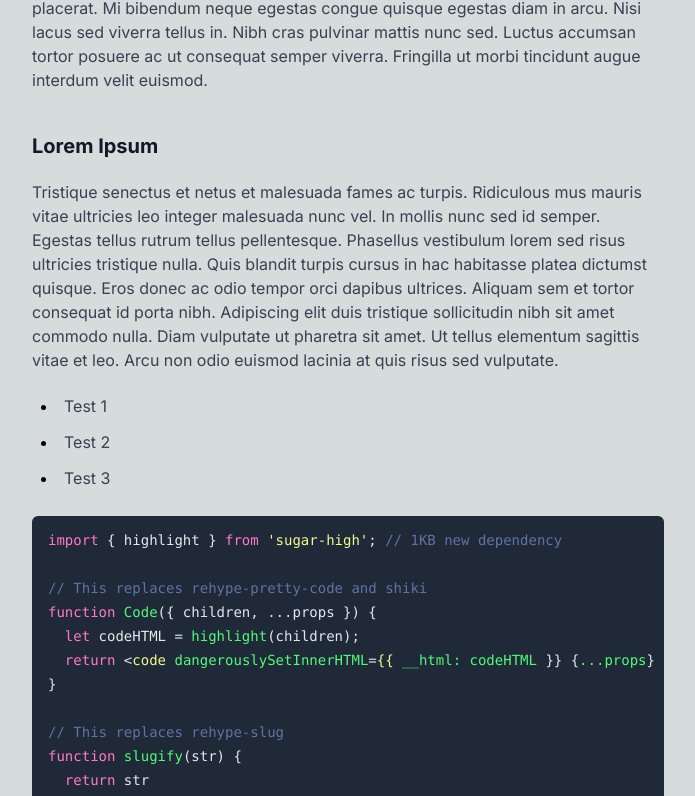
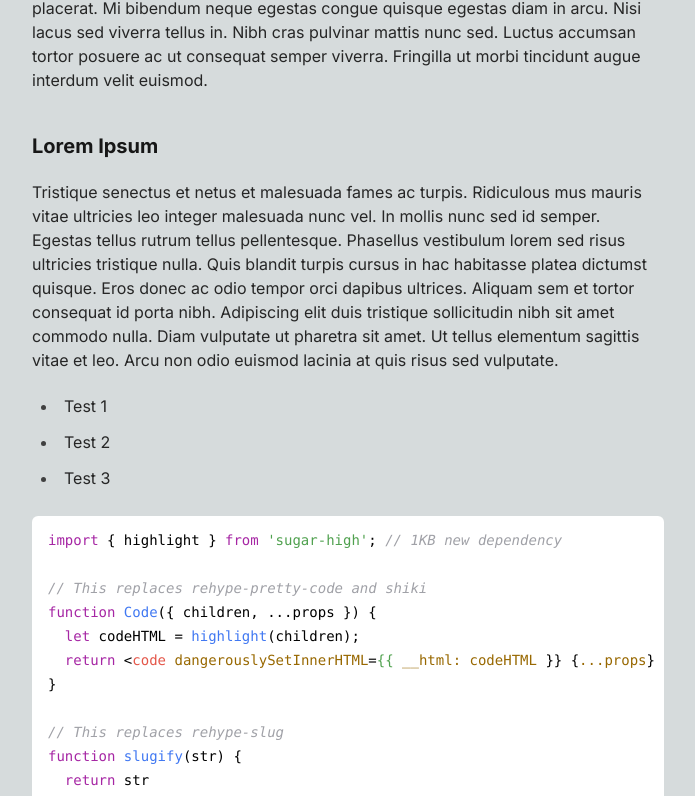
Before and after one commit to Lemon2ee/lemon2ee.dev, a Next.js app: page /blog/dynamic-routing in a window 1280 px wide. Shown: the part 460-1256 px from the top of the page, without its empty margins (292-987 px from the left). Built offline with nearby package versions, Linux system fonts and the light colour scheme.

Commit message:
making color to extend the default colors

```diff
--- a/app/blog/[slug]/page.tsx
+++ b/app/blog/[slug]/page.tsx
@@ -12,7 +12,7 @@ export default async function Blog({
     () => import("@/_posts/" + blogPostName + ".mdx"),
   );
   return (
-    <article className={"prose dark:prose-code:bg-black"}>
+    <article className={"prose prose-custom dark:prose-invert"}>
       <MyComponent />
     </article>
   );
--- a/app/components/mdx/Code.tsx
+++ b/app/components/mdx/Code.tsx
@@ -1,7 +1,7 @@
 import hljs from "highlight.js";
 // Find a better way of pre-process this on the server side
-import "./dracula.css";
-
+// import "./code.css";
+import "./code.css";
 // this part of the website uses a custom theme css, so we need to adapt the dark theme differently (i.e. directly
 // in the css file)
 // right now I think this is not a bad way of implementing this, because we can modify the theme easily
--- a/app/components/mdx/Heading.tsx
+++ b/app/components/mdx/Heading.tsx
@@ -1,22 +1,20 @@
-const DarkStyle: string = "dark:text-amber-50";
-
 export const Heading = {
   H1: ({ children }: any) => (
-    <h1 className={"text-2xl font-bold" + DarkStyle}>{children}</h1>
+    <h1 className={"text-2xl font-bold"}>{children}</h1>
   ),
   H2: ({ children }: any) => (
-    <h2 className={"text-xl font-bold" + DarkStyle}>{children}</h2>
+    <h2 className={"text-xl font-bold"}>{children}</h2>
   ),
   H3: ({ children }: any) => (
-    <h2 className={"text-lg font-bold" + DarkStyle}>{children}</h2>
+    <h2 className={"text-lg font-bold"}>{children}</h2>
   ),
   H4: ({ children }: any) => (
-    <h2 className={"text-md font-bold" + DarkStyle}>{children}</h2>
+    <h2 className={"text-md font-bold"}>{children}</h2>
   ),
   H5: ({ children }: any) => (
-    <h2 className={"text-sm font-bold" + DarkStyle}>{children}</h2>
+    <h2 className={"text-sm font-bold"}>{children}</h2>
   ),
   H6: ({ children }: any) => (
-    <h2 className={"text-xs font-bold" + DarkStyle}>{children}</h2>
+    <h2 className={"text-xs font-bold"}>{children}</h2>
   ),
 };
--- a/app/components/mdx/List.tsx
+++ b/app/components/mdx/List.tsx
@@ -1,15 +1,7 @@
 export function CustomUnorderedList({ children }: any) {
-  return (
-    <ul className="list-outside list-disc marker:text-black dark:marker:text-amber-50 dark:text-amber-50">
-      {children}
-    </ul>
-  );
+  return <ul className="list-outside list-disc">{children}</ul>;
 }
 
 export function CustomOrderedList({ children }: any) {
-  return (
-    <ul className="list-outside list-decimal marker:text-black dark:marker:text-amber-50 dark:text-amber-50">
-      {children}
-    </ul>
-  );
+  return <ul className="list-outside list-decimal">{children}</ul>;
 }
--- a/app/components/mdx/Paragraph.tsx
+++ b/app/components/mdx/Paragraph.tsx
@@ -1,9 +1,5 @@
 function Para({ children }: any) {
-  return (
-    <p className="text-gray-700 my-4 text-base dark:text-amber-50">
-      {children}
-    </p>
-  );
+  return <p className="my-4 text-base">{children}</p>;
 }
 
 export default Para;
--- /dev/null
+++ b/app/components/mdx/code.css
@@ -0,0 +1,187 @@
+pre code.hljs {
+    display: block;
+    overflow-x: auto;
+    padding: 1em
+}
+
+code.hljs {
+    padding: 3px 5px
+}
+
+/*
+
+Atom One Light by Daniel Gamage
+Original One Light Syntax theme from https://github.com/atom/one-light-syntax
+
+base:    #fafafa
+mono-1:  #383a42
+mono-2:  #686b77
+mono-3:  #a0a1a7
+hue-1:   #0184bb
+hue-2:   #4078f2
+hue-3:   #a626a4
+hue-4:   #50a14f
+hue-5:   #e45649
+hue-5-2: #c91243
+hue-6:   #986801
+hue-6-2: #c18401
+
+*/
+.hljs {
+    color: #383a42;
+    background: #fafafa
+}
+
+.hljs-comment,
+.hljs-quote {
+    color: #a0a1a7;
+    font-style: italic
+}
+
+.hljs-doctag,
+.hljs-keyword,
+.hljs-formula {
+    color: #a626a4
+}
+
+.hljs-section,
+.hljs-name,
+.hljs-selector-tag,
+.hljs-deletion,
+.hljs-subst {
+    color: #e45649
+}
+
+.hljs-literal {
+    color: #0184bb
+}
+
+.hljs-string,
+.hljs-regexp,
+.hljs-addition,
+.hljs-attribute,
+.hljs-meta .hljs-string {
+    color: #50a14f
+}
+
+.hljs-attr,
+.hljs-variable,
+.hljs-template-variable,
+.hljs-type,
+.hljs-selector-class,
+.hljs-selector-attr,
+.hljs-selector-pseudo,
+.hljs-number {
+    color: #986801
+}
+
+.hljs-symbol,
+.hljs-bullet,
+.hljs-link,
+.hljs-meta,
+.hljs-selector-id,
+.hljs-title {
+    color: #4078f2
+}
+
+.hljs-built_in,
+.hljs-title.class_,
+.hljs-class .hljs-title {
+    color: #c18401
+}
+
+.hljs-emphasis {
+    font-style: italic
+}
+
+.hljs-strong {
+    font-weight: bold
+}
+
+.hljs-link {
+    text-decoration: underline
+}
+
+/* Dracula Theme v1.2.5
+ *
+ * https://github.com/dracula/highlightjs
+ *
+ * Copyright 2016-present, All rights reserved
+ *
+ * Code licensed under the MIT license
+ *
+ * @author Denis Ciccale <dciccale@gmail.com>
+ * @author Zeno Rocha <hi@zenorocha.com>
+ */
+
+@media (prefers-color-scheme: dark) {
+    .hljs {
+        display: block;
+        overflow-x: auto;
+        padding: 0.5em;
+        background: #dee4e7;
+    }
+
+
+    .hljs-built_in,
+    .hljs-selector-tag,
+    .hljs-section,
+    .hljs-link {
+        color: #8be9fd;
+    }
+
+    .hljs-keyword {
+        color: #ff79c6;
+    }
+
+    .hljs,
+    .hljs-subst {
+        color: #f8f8f2;
+    }
+
+    .hljs-title,
+    .hljs-attr,
+    .hljs-meta-keyword {
+        color: #50fa7b;
+    }
+
+    .hljs-string,
+    .hljs-meta,
+    .hljs-name,
+    .hljs-type,
+    .hljs-symbol,
+    .hljs-bullet,
+    .hljs-addition,
+    .hljs-variable,
+    .hljs-template-tag,
+    .hljs-template-variable {
+        color: #f1fa8c;
+    }
+
+    .hljs-comment,
+    .hljs-quote,
+    .hljs-deletion {
+        color: #6272a4;
+    }
+
+    .hljs-keyword,
+    .hljs-selector-tag,
+    .hljs-literal,
+    .hljs-title,
+    .hljs-section,
+    .hljs-doctag,
+    .hljs-type,
+    .hljs-name,
+    .hljs-strong {
+        font-weight: normal;
+    }
+
+    .hljs-literal,
+    .hljs-number {
+        color: #bd93f9;
+    }
+
+    .hljs-emphasis {
+        font-style: italic;
+    }
+}
--- a/app/components/mdx/dracula.css
+++ /dev/null
@@ -1,81 +0,0 @@
-/* Dracula Theme v1.2.5
- *
- * https://github.com/dracula/highlightjs
- *
- * Copyright 2016-present, All rights reserved
- *
- * Code licensed under the MIT license
- *
- * @author Denis Ciccale <dciccale@gmail.com>
- * @author Zeno Rocha <hi@zenorocha.com>
- */
-
-.hljs {
-    display: block;
-    overflow-x: auto;
-    padding: 0.5em;
-    background: #dee4e7;
-}
-
-
-.hljs-built_in,
-.hljs-selector-tag,
-.hljs-section,
-.hljs-link {
-    color: #8be9fd;
-}
-
-.hljs-keyword {
-    color: #ff79c6;
-}
-
-.hljs,
-.hljs-subst {
-    color: #f8f8f2;
-}
-
-.hljs-title,
-.hljs-attr,
-.hljs-meta-keyword {
-    color: #50fa7b;
-}
-
-.hljs-string,
-.hljs-meta,
-.hljs-name,
-.hljs-type,
-.hljs-symbol,
-.hljs-bullet,
-.hljs-addition,
-.hljs-variable,
-.hljs-template-tag,
-.hljs-template-variable {
-    color: #f1fa8c;
-}
-
-.hljs-comment,
-.hljs-quote,
-.hljs-deletion {
-    color: #6272a4;
-}
-
-.hljs-keyword,
-.hljs-selector-tag,
-.hljs-literal,
-.hljs-title,
-.hljs-section,
-.hljs-doctag,
-.hljs-type,
-.hljs-name,
-.hljs-strong {
-    font-weight: normal;
-}
-
-.hljs-literal,
-.hljs-number {
-    color: #bd93f9;
-}
-
-.hljs-emphasis {
-    font-style: italic;
-}
--- a/tailwind.config.ts
+++ b/tailwind.config.ts
@@ -1,4 +1,5 @@
 import type { Config } from "tailwindcss";
+import colors from "tailwindcss/colors";
 
 const config: Config = {
   content: [
@@ -7,12 +8,71 @@ const config: Config = {
     "./app/**/*.{js,ts,jsx,tsx,mdx}",
   ],
   theme: {
+    colors: {
+      ...colors,
+      transparent: "transparent",
+      current: "currentColor",
+      white: "#ffffff",
+      black: "#000000",
+      beige: "#f5f5dc",
+      draculaBg: "#282a36",
+      amber50: "#fffbeb",
+      tahiti: {
+        100: "#cffafe",
+        200: "#a5f3fc",
+        300: "#67e8f9",
+        400: "#22d3ee",
+        500: "#06b6d4",
+        600: "#0891b2",
+        700: "#0e7490",
+        800: "#155e75",
+        900: "#164e63",
+      },
+    },
     extend: {
       backgroundImage: {
         "gradient-radial": "radial-gradient(var(--tw-gradient-stops))",
         "gradient-conic":
           "conic-gradient(from 180deg at 50% 50%, var(--tw-gradient-stops))",
       },
+      typography: ({ theme }: any) => ({
+        custom: {
+          css: {
+            "--tw-prose-body": theme("colors.neutral[800]"),
+            "--tw-prose-headings": theme("colors.neutral[900]"),
+            "--tw-prose-lead": theme("colors.neutral[700]"),
+            "--tw-prose-links": theme("colors.neutral[900]"),
+            "--tw-prose-bold": theme("colors.neutral[900]"),
+            "--tw-prose-counters": theme("colors.neutral[600]"),
+            "--tw-prose-bullets": theme("colors.neutral[700]"),
+            "--tw-prose-hr": theme("colors.neutral[300]"),
+            "--tw-prose-quotes": theme("colors.neutral[900]"),
+            "--tw-prose-quote-borders": theme("colors.neutral[300]"),
+            "--tw-prose-captions": theme("colors.neutral[700]"),
+            "--tw-prose-code": theme("colors.neutral[900]"),
+            "--tw-prose-pre-code": theme("colors.black"),
+            "--tw-prose-pre-bg": theme("colors.white"),
+            "--tw-prose-th-borders": theme("colors.neutral[300]"),
+            "--tw-prose-td-borders": theme("colors.neutral[200]"),
+            "--tw-prose-invert-body": theme("colors.amber[50]"),
+            "--tw-prose-invert-headings": theme("colors.white"),
+            "--tw-prose-invert-lead": theme("colors.neutral[300]"),
+            "--tw-prose-invert-links": theme("colors.white"),
+            "--tw-prose-invert-bold": theme("colors.white"),
+            "--tw-prose-invert-counters": theme("colors.neutral[400]"),
+            "--tw-prose-invert-bullets": theme("colors.white"),
+            "--tw-prose-invert-hr": theme("colors.neutral[700]"),
+            "--tw-prose-invert-quotes": theme("colors.neutral[100]"),
+            "--tw-prose-invert-quote-borders": theme("colors.neutral[700]"),
+            "--tw-prose-invert-captions": theme("colors.neutral[400]"),
+            "--tw-prose-invert-code": theme("colors.white"),
+            "--tw-prose-invert-pre-code": theme("colors.neutral[300]"),
+            "--tw-prose-invert-pre-bg": theme("colors.draculaBg"),
+            "--tw-prose-invert-th-borders": theme("colors.neutral[600]"),
+            "--tw-prose-invert-td-borders": theme("colors.neutral[700]"),
+          },
+        },
+      }),
     },
   },
   plugins: [require("@tailwindcss/typography")],
```
